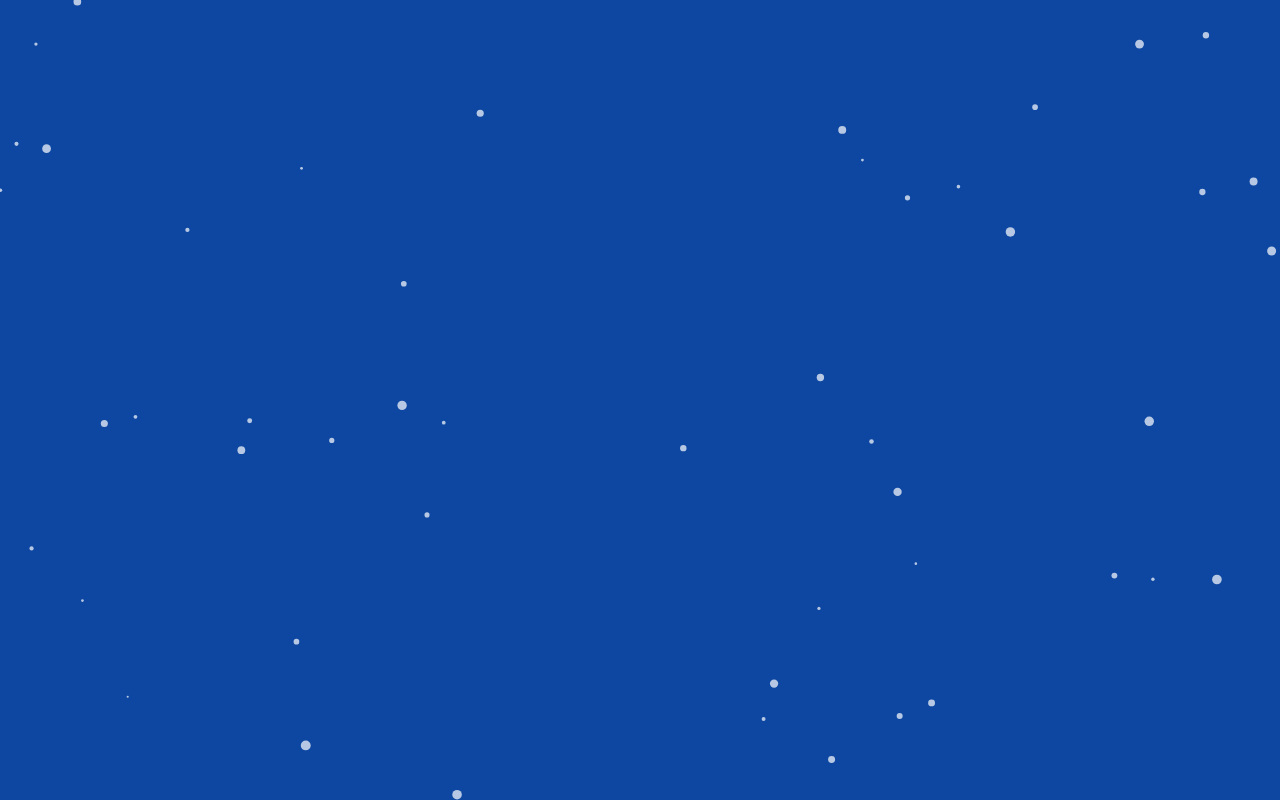
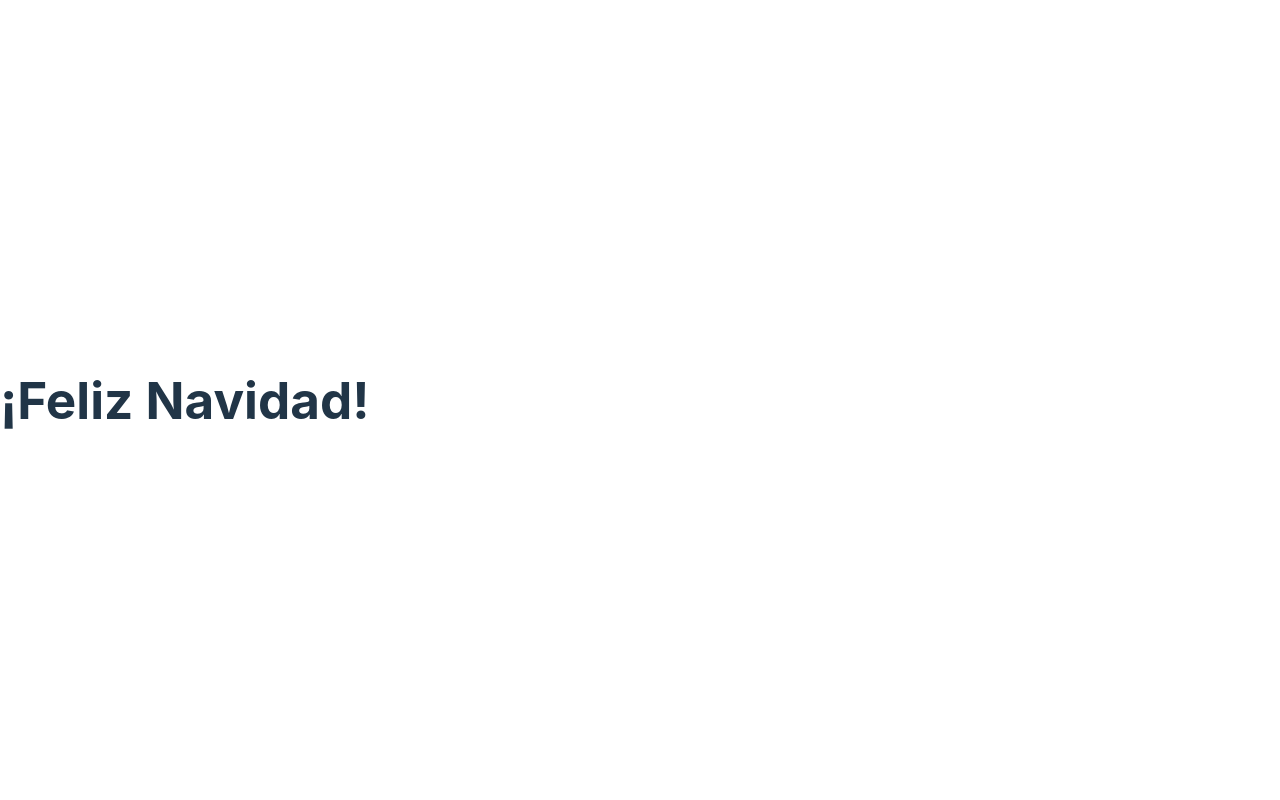
Before and after one commit to JulianAgPerez/fohohoto, a React (Vite) app: page / in a window 1280 px wide. Built offline with nearby package versions, Linux system fonts and the light colour scheme.

Commit message:
deleted: background in SnowEffect.tsx

```diff
--- a/src/App.tsx
+++ b/src/App.tsx
@@ -3,9 +3,9 @@ import SnowEffect from "./components/SnowEffect";
 
 const App: React.FC = () => {
   return (
-    <div>
-      <h1 className="text-center text-white z-20">¡Feliz Navidad!</h1>
+    <div className="relative flex justify-center items-center h-screen">
       <SnowEffect />
+      <h1 className="text-center text-red-500 z-20">¡Feliz Navidad!</h1>
     </div>
   );
 };
--- a/src/components/SnowEffect.tsx
+++ b/src/components/SnowEffect.tsx
@@ -25,11 +25,6 @@ const SnowEffect: FC = () => {
 
   const options: ISourceOptions = useMemo(
     () => ({
-      background: {
-        color: {
-          value: "#0d47a1",
-        },
-      },
       fpsLimit: 120,
       interactivity: {
         events: {
@@ -83,11 +78,13 @@ const SnowEffect: FC = () => {
 
   if (init) {
     return (
-      <Particles
-        id="tsparticles"
-        particlesLoaded={particlesLoaded}
-        options={options}
-      />
+      <div className="absolute top-0 left-0 w-full h-full z-10">
+        <Particles
+          id="tsparticles"
+          particlesLoaded={particlesLoaded}
+          options={options}
+        />
+      </div>
     );
   }
 
```
